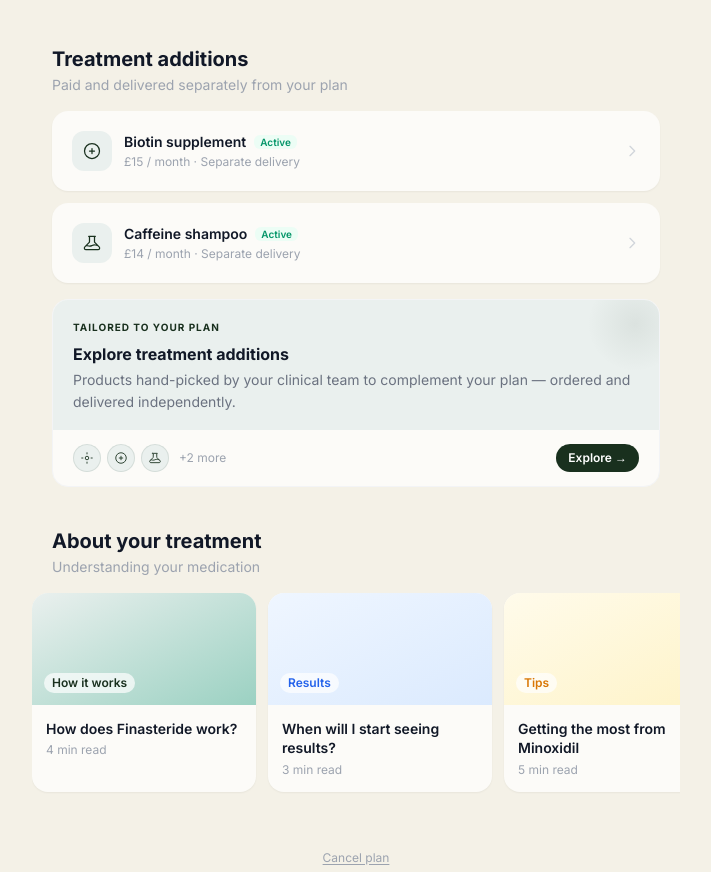
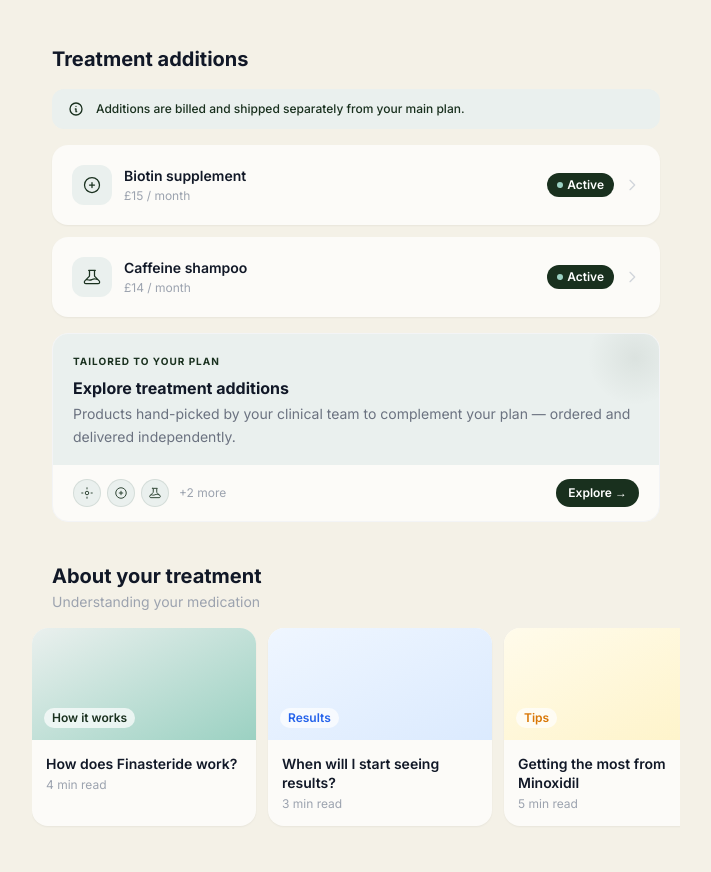
Before and after one commit to Jamie113/voy-portal, a website built with Vite: page index.html in a window 1280 px wide. Shown: the part 1117-1989 px from the top of the page, without its empty margins (396-1107 px from the left). Built offline with nearby package versions, Linux system fonts and the light colour scheme.

Commit message:
Improve treatment additions UX on index.html
- Remove subtitle from heading; add dedicated callout banner below instead
  ('Additions are billed and shipped separately from your main plan')
- Active badge redesigned: voy-green pill with a green-light dot — much
  more prominent than the previous small grey-green text badge
- Remove 'Separate delivery' from meta line on each row (handled by callout)

Co-Authored-By: Claude Sonnet 4.6 <noreply@anthropic.com>

```diff
--- a/index.html
+++ b/index.html
@@ -196,7 +196,12 @@
         <!-- ── TREATMENT ADDITIONS ─────────────────── -->
         <div class="mb-4">
           <h2 class="text-xl font-bold text-gray-900">Treatment additions</h2>
-          <p class="text-sm text-gray-400 mt-0.5">Paid and delivered separately from your plan</p>
+        </div>
+
+        <!-- Callout: billed and shipped separately -->
+        <div class="flex items-center gap-3 bg-voy-green-pale rounded-xl px-4 py-3 mb-4">
+          <svg xmlns="http://www.w3.org/2000/svg" class="w-4 h-4 text-voy-green flex-shrink-0" fill="none" viewBox="0 0 24 24" stroke="currentColor" stroke-width="2"><path stroke-linecap="round" stroke-linejoin="round" d="M13 16h-1v-4h-1m1-4h.01M21 12a9 9 0 11-18 0 9 9 0 0118 0z"/></svg>
+          <p class="text-xs text-voy-green font-medium leading-snug">Additions are billed and shipped separately from your main plan.</p>
         </div>
 
         <!-- Active add-on: Biotin -->
@@ -206,13 +211,16 @@
               <svg xmlns="http://www.w3.org/2000/svg" class="w-5 h-5 text-voy-green" fill="none" viewBox="0 0 24 24" stroke="currentColor" stroke-width="1.5"><path stroke-linecap="round" stroke-linejoin="round" d="M12 9v6m-3-3h6"/><circle cx="12" cy="12" r="9" stroke="currentColor" stroke-width="1.5" fill="none"/></svg>
             </div>
             <div class="flex-1 min-w-0">
-              <div class="flex items-center gap-2 mb-0.5">
-                <p class="text-sm font-semibold text-gray-900">Biotin supplement</p>
-                <span class="text-[10px] font-semibold text-emerald-600 bg-emerald-50 px-1.5 py-0.5 rounded-md leading-none">Active</span>
-              </div>
-              <p class="text-xs text-gray-400">£15 / month · Separate delivery</p>
+              <p class="text-sm font-semibold text-gray-900 mb-0.5">Biotin supplement</p>
+              <p class="text-xs text-gray-400">£15 / month</p>
             </div>
-            <svg xmlns="http://www.w3.org/2000/svg" class="w-4 h-4 text-gray-300 group-hover:text-gray-400 transition-colors flex-shrink-0" fill="none" viewBox="0 0 24 24" stroke="currentColor" stroke-width="2"><path stroke-linecap="round" stroke-linejoin="round" d="M9 5l7 7-7 7" /></svg>
+            <div class="flex items-center gap-2.5 flex-shrink-0">
+              <span class="flex items-center gap-1 text-xs font-semibold text-white bg-voy-green px-2.5 py-1 rounded-full">
+                <span class="w-1.5 h-1.5 rounded-full bg-voy-green-light inline-block"></span>
+                Active
+              </span>
+              <svg xmlns="http://www.w3.org/2000/svg" class="w-4 h-4 text-gray-300 group-hover:text-gray-400 transition-colors" fill="none" viewBox="0 0 24 24" stroke="currentColor" stroke-width="2"><path stroke-linecap="round" stroke-linejoin="round" d="M9 5l7 7-7 7" /></svg>
+            </div>
           </div>
         </a>
 
@@ -223,13 +231,16 @@
               <svg xmlns="http://www.w3.org/2000/svg" class="w-5 h-5 text-voy-green" fill="none" viewBox="0 0 24 24" stroke="currentColor" stroke-width="1.5"><path stroke-linecap="round" stroke-linejoin="round" d="M19.428 15.428a2 2 0 00-1.022-.547l-2.387-.477a6 6 0 00-3.86.517l-.318.158a6 6 0 01-3.86.517L6.05 15.21a2 2 0 00-1.806.547M8 4h8l-1 1v5.172a2 2 0 00.586 1.414l5 5c1.26 1.26.367 3.414-1.415 3.414H4.828c-1.782 0-2.674-2.154-1.414-3.414l5-5A2 2 0 009 10.172V5L8 4z"/></svg>
             </div>
             <div class="flex-1 min-w-0">
-              <div class="flex items-center gap-2 mb-0.5">
-                <p class="text-sm font-semibold text-gray-900">Caffeine shampoo</p>
-                <span class="text-[10px] font-semibold text-emerald-600 bg-emerald-50 px-1.5 py-0.5 rounded-md leading-none">Active</span>
-              </div>
-              <p class="text-xs text-gray-400">£14 / month · Separate delivery</p>
+              <p class="text-sm font-semibold text-gray-900 mb-0.5">Caffeine shampoo</p>
+              <p class="text-xs text-gray-400">£14 / month</p>
             </div>
-            <svg xmlns="http://www.w3.org/2000/svg" class="w-4 h-4 text-gray-300 group-hover:text-gray-400 transition-colors flex-shrink-0" fill="none" viewBox="0 0 24 24" stroke="currentColor" stroke-width="2"><path stroke-linecap="round" stroke-linejoin="round" d="M9 5l7 7-7 7" /></svg>
+            <div class="flex items-center gap-2.5 flex-shrink-0">
+              <span class="flex items-center gap-1 text-xs font-semibold text-white bg-voy-green px-2.5 py-1 rounded-full">
+                <span class="w-1.5 h-1.5 rounded-full bg-voy-green-light inline-block"></span>
+                Active
+              </span>
+              <svg xmlns="http://www.w3.org/2000/svg" class="w-4 h-4 text-gray-300 group-hover:text-gray-400 transition-colors" fill="none" viewBox="0 0 24 24" stroke="currentColor" stroke-width="2"><path stroke-linecap="round" stroke-linejoin="round" d="M9 5l7 7-7 7" /></svg>
+            </div>
           </div>
         </a>
 
```
